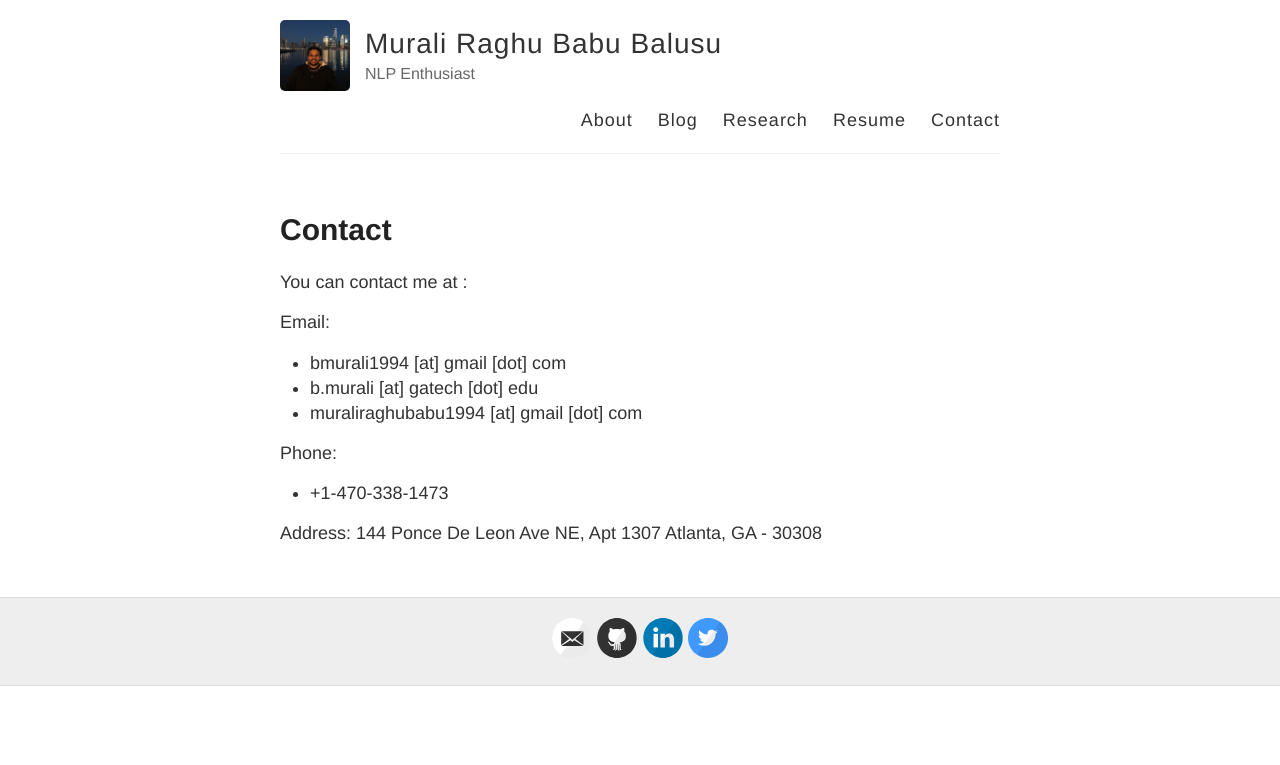
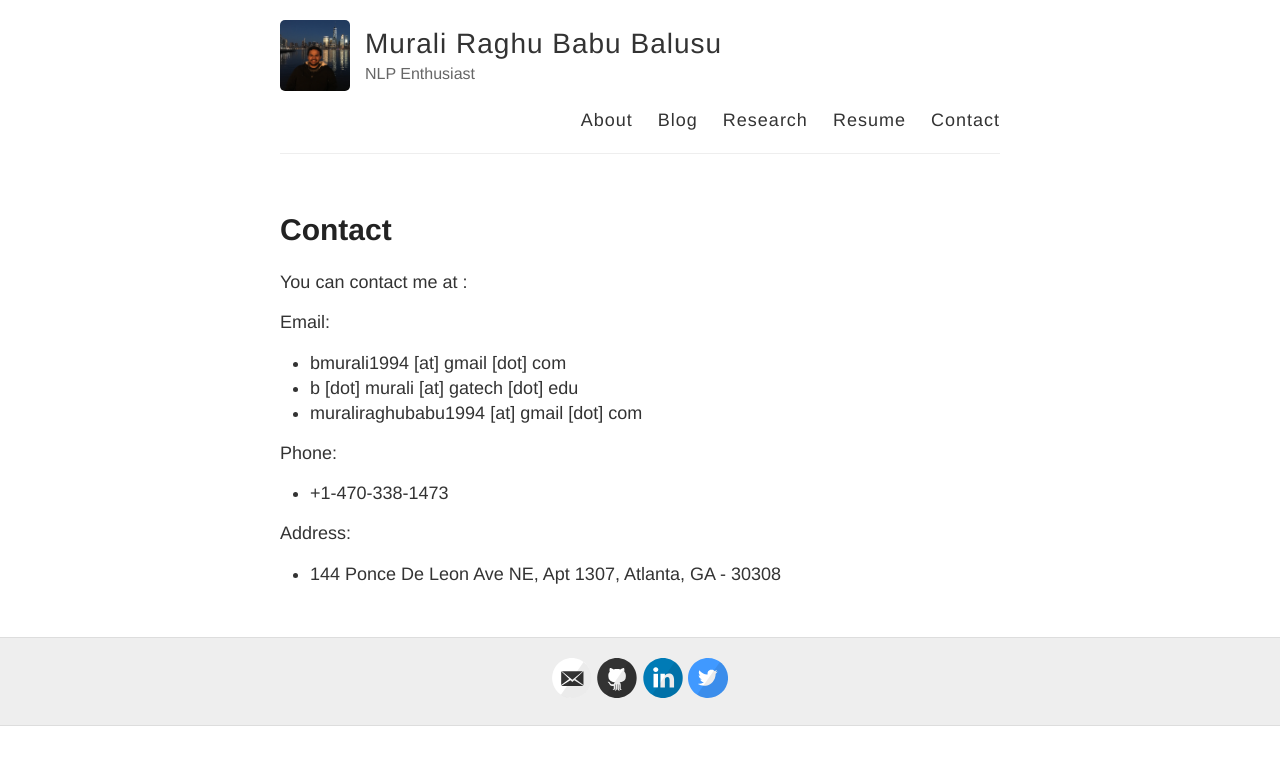
Before and after one commit to bmurali1994/bmurali1994.github.io, a Jekyll site: the page built from contact.md, in a window 1280 px wide. Shown: the top 765 px of the page. Built offline with Jekyll 4.4.1, drawn with Linux system fonts in a browser that asks for light colours.

Commit message:
changed minor links

```diff
--- a/_layouts/default.html
+++ b/_layouts/default.html
@@ -27,7 +27,7 @@
           </div>
 
           <nav>
-	    <a href="{{ site.baseurl }}">About</a>
+	    <a href="{{ site.baseurl }}/about">About</a>
       <a href="{{ site.baseurl }}/blog">Blog</a>
 	    <a href="{{ site.baseurl }}/research">Research</a>
 	    <a href="{{ site.baseurl }}/docs/murali_resume.pdf">Resume</a>
--- a/contact.md
+++ b/contact.md
@@ -9,7 +9,7 @@
 Email:
 
 - bmurali1994 [at] gmail [dot] com
-- b.murali [at] gatech [dot] edu
+- b [dot] murali [at] gatech [dot] edu
 - muraliraghubabu1994 [at] gmail [dot] com
 
 Phone:
@@ -17,6 +17,4 @@
 - +1-470-338-1473
 
 Address:
-144 Ponce De Leon Ave NE,
-Apt 1307
-Atlanta, GA - 30308
+- 144 Ponce De Leon Ave NE, Apt 1307, Atlanta, GA - 30308
```
